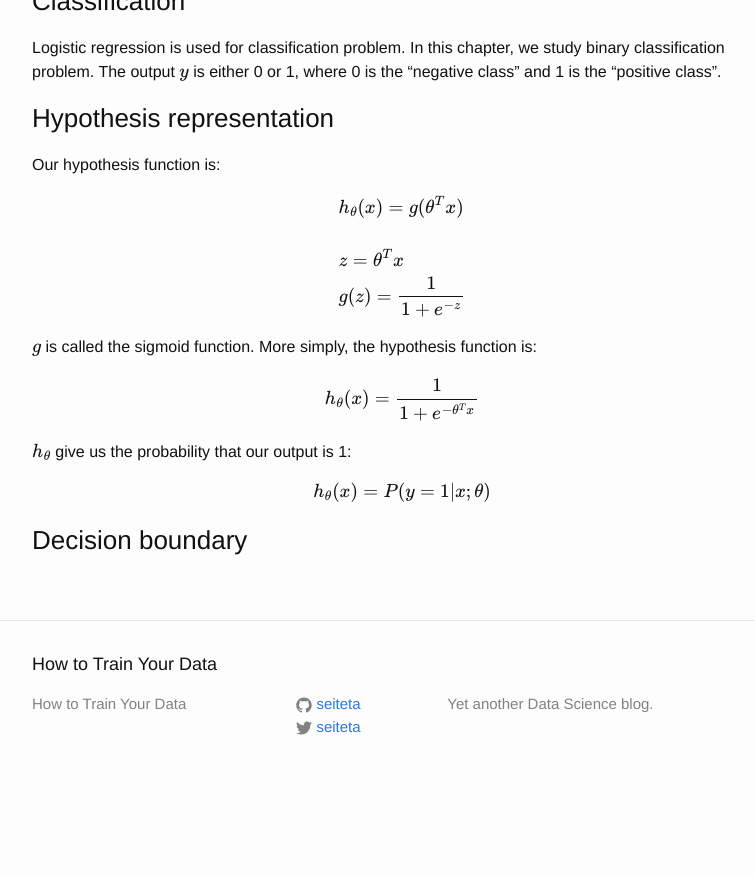
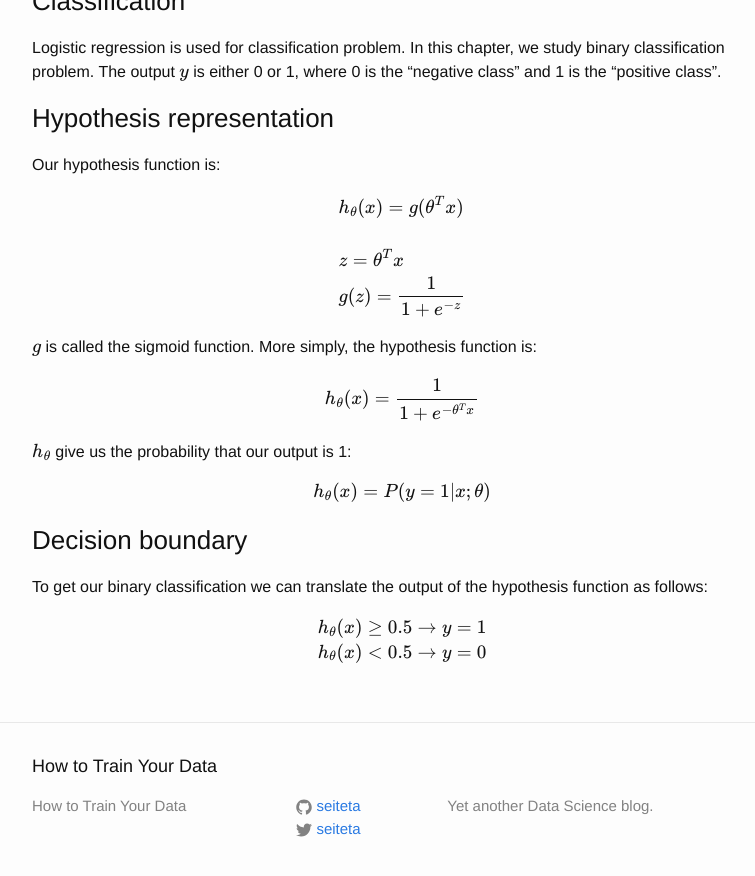
Before and after one commit to seiteta/seiteta.github.io_old, a Jekyll site: the page built from _posts/2014-12-04-machine-learning-notes.md, in a window 1280 px wide and 900 px high, scrolled down 4152 px. Shown: the top 876 px of the window, without its empty margins (238-993 px from the left). Built offline with Jekyll 4.4.1, drawn with Linux system fonts in a browser that asks for light colours; formulas are drawn with MathJax 3; before the commit the page ends 4950 px from its top, so only the background shows below that.

Commit message:
Update 2014-12-04-machine-learning-notes.md

```diff
--- a/_posts/2014-12-04-machine-learning-notes.md
+++ b/_posts/2014-12-04-machine-learning-notes.md
@@ -165,3 +165,12 @@ $$h_\theta$$ give us the probability that our output is 1:
 $$h_\theta(x) = P(y=1 | x ; \theta)$$
 
 ### Decision boundary
+
+To get our binary classification we can translate the output of the hypothesis function as follows:
+
+$$
+\begin{align*}
+& h_\theta(x) \geq 0.5 \rightarrow y = 1 \newline
+& h_\theta(x) < 0.5 \rightarrow y = 0 \newline
+\end{align*}
+$$
```
